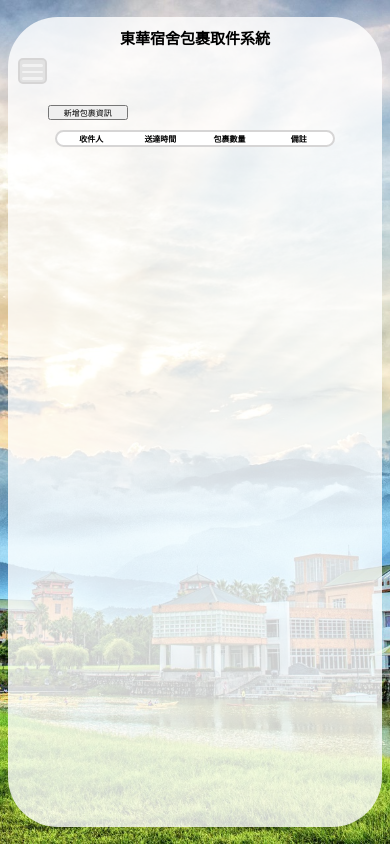
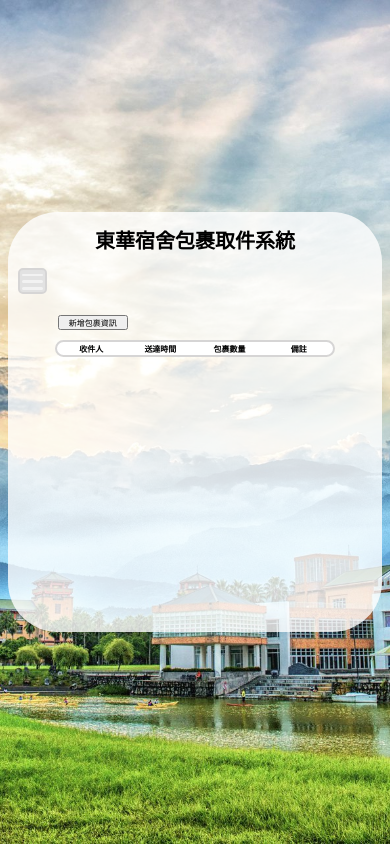
Before and after one commit to WangJevons/wangjevons.github.io, a PHP site: page /checkin.html in a window 390 px wide. Run offline with PHP 8.4, Linux system fonts and the light colour scheme; lists and menus that the app fills with data are empty.

Commit message:
Add files via upload

```diff
--- a/applypackage.html
+++ b/applypackage.html
@@ -11,8 +11,7 @@
         <div class="container">
             <div id="back">
                 <div style="text-align: center;">
-                    <h1 style="align-self: center; " id="stu">
-                    <a href="student.html" style="color: black; text-decoration: none;">東華宿舍包裹取件系統</a></h1>
+                    <h1 style="align-self: center; " id="stu">東華宿舍包裹取件系統</h1>
                 </div>
                     <p></p>
                     <a  href="login.html" id="logout" class="desktop" >登出</a>
--- a/login.html
+++ b/login.html
@@ -63,11 +63,11 @@
                                     }
                                     if (student.checked )
                                     {
-                                        window.location.href="student.html";
+                                        window.location.href="applypackage.html";
                                     }
                                     else if (manager.checked )
                                     {
-                                        window.location.href="manager.html";
+                                        window.location.href="checkin.html";
                                     }
                                     else
                                     {
--- a/record.html
+++ b/record.html
@@ -11,8 +11,7 @@
         <div class="container">
             <div id="back">
                 <div style="text-align: center;">
-                    <h1 style="align-self: center;" id="stu">
-                    <a href="student.html" style="color: black; text-decoration: none;">東華宿舍包裹取件系統</a></h1>
+                    <h1 style="align-self: center; " id="stu">東華宿舍包裹取件系統</h1>
                 </div>
                 <a  href="login.html" id="logout" class="desktop" >登出</a>
                 <!--漢堡選單-->
@@ -29,7 +28,7 @@
                         <li><a href="login.html" class="mobile">登出</a></li>
                     </ul>
                 </div>
-                <h4 style="color: red; float: left; margin-left: 5%; margin-top: 5px;">包裹紀錄僅保留14天內的領取紀錄</h4>
+                <h4 style="color: red; float: left; margin-left: 5%; margin-top: 5px;" class="aler">包裹紀錄僅保留14天內的領取紀錄</h4>
                 <table>
                     <th>收件人</th>
                     <th>領取人</th>
--- a/style.css
+++ b/style.css
@@ -224,9 +224,13 @@ ul
     {
         display: inline-block;
         padding: 0;
-        margin-left: 40px;
-        width: 80px;
+        margin-left: 50px;
+        width: 70px;
         font-size: 8px;
+    }
+    #back
+    {
+        margin: 50% 0 ;
     }
     .in
     {
@@ -234,16 +238,30 @@ ul
         height: 5px;
 
     }
+    .detail
+    {
+        margin-bottom: 5px;
+        font-size: 15px;
+    }
+    .info
+    {
+        width: 50px;
+        height: 10px;
+    }
+    .bt
+    {
+        font-size: 10px;
+    }
     h1
     {
 
-        font-size: 15px;
+        font-size: 20px;
     }
     h2
     {
         font-size: 15px;
     }
-    h4
+    .aler
     {
         font-size: 10px;
         padding-left: 10%;
--- a/takepack.html
+++ b/takepack.html
@@ -11,8 +11,7 @@
         <div class="container">
             <div id="back">
                 <div style="text-align: center;">
-                    <h1 style="align-self: center;" id="stu">
-                    <a href="student.html" style="color: black; text-decoration: none;">東華宿舍包裹取件系統</a></h1>
+                    <h1 style="align-self: center; " id="stu">東華宿舍包裹取件系統</h1>
                 </div>
                 <a  href="login.html" id="logout" class="desktop" >登出</a>
                 <!--漢堡選單-->
```
Also changed, not shown: packageinfor.html (+9 -9 lines).
